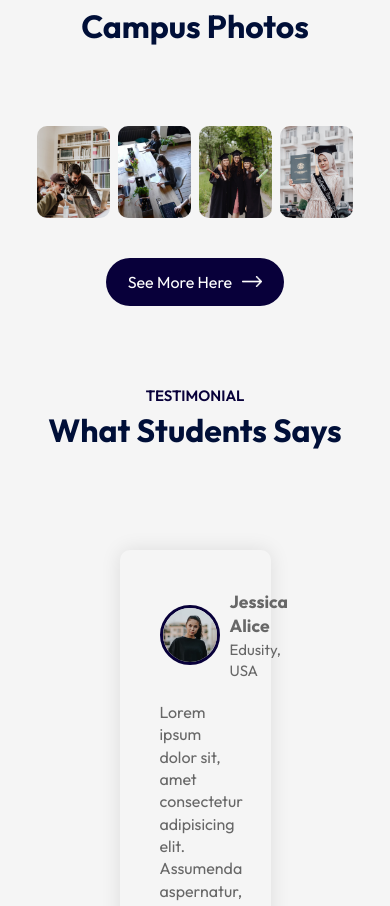
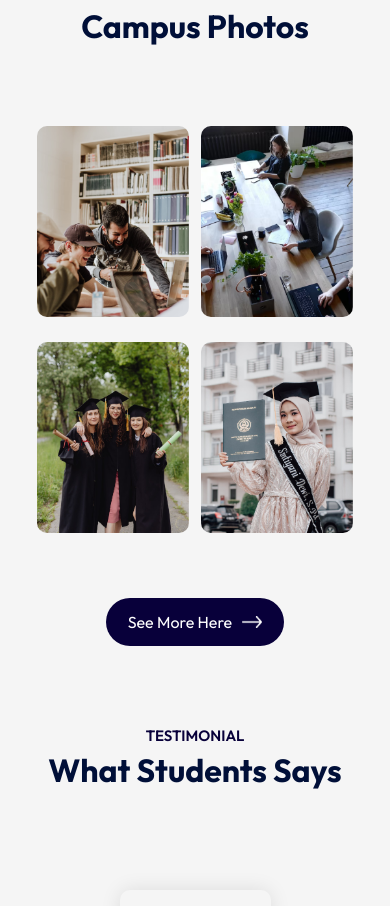
Before and after one commit to Hdeee1/-cp-GreatStack, a React (Vite) app: page / in a window 390 px wide. Shown: the part 3007-3913 px from the top of the page. Built offline with nearby package versions, Linux system fonts and the light colour scheme.

Commit message:
responsive campus

```diff
--- a/src/Components/Campus/Campus.css
+++ b/src/Components/Campus/Campus.css
@@ -1,18 +1,30 @@
-.campus{
+.campus {
   margin: 80px auto;
   width: 90%;
   text-align: center;
 }
 
-.gallery{
+.gallery {
   display: flex;
   align-items: center;
   justify-content: space-between;
   margin-bottom: 40px;
 }
 
-.gallery img{
+.gallery img {
   width: 23%;
   border-radius: 10px;
+}
 
+/* ---- Media Query ---- */
+
+@media (max-width: 800px) {
+  .gallery {
+    flex-wrap: wrap;
   }
+
+  .gallery img {
+    width: 48%;
+    margin-bottom: 25px;
+  }
+}
```
Lines whose indentation alone changed are shown as unchanged.
